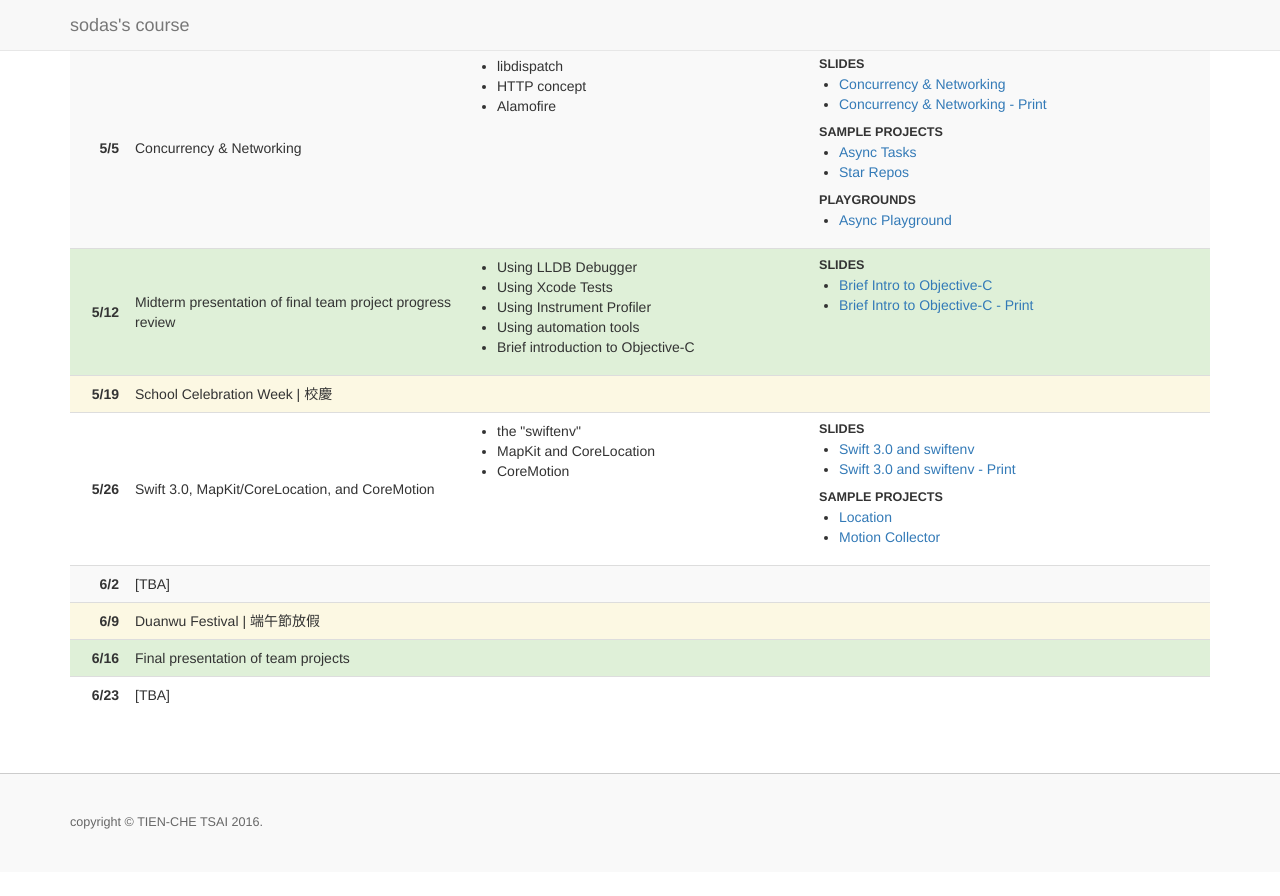
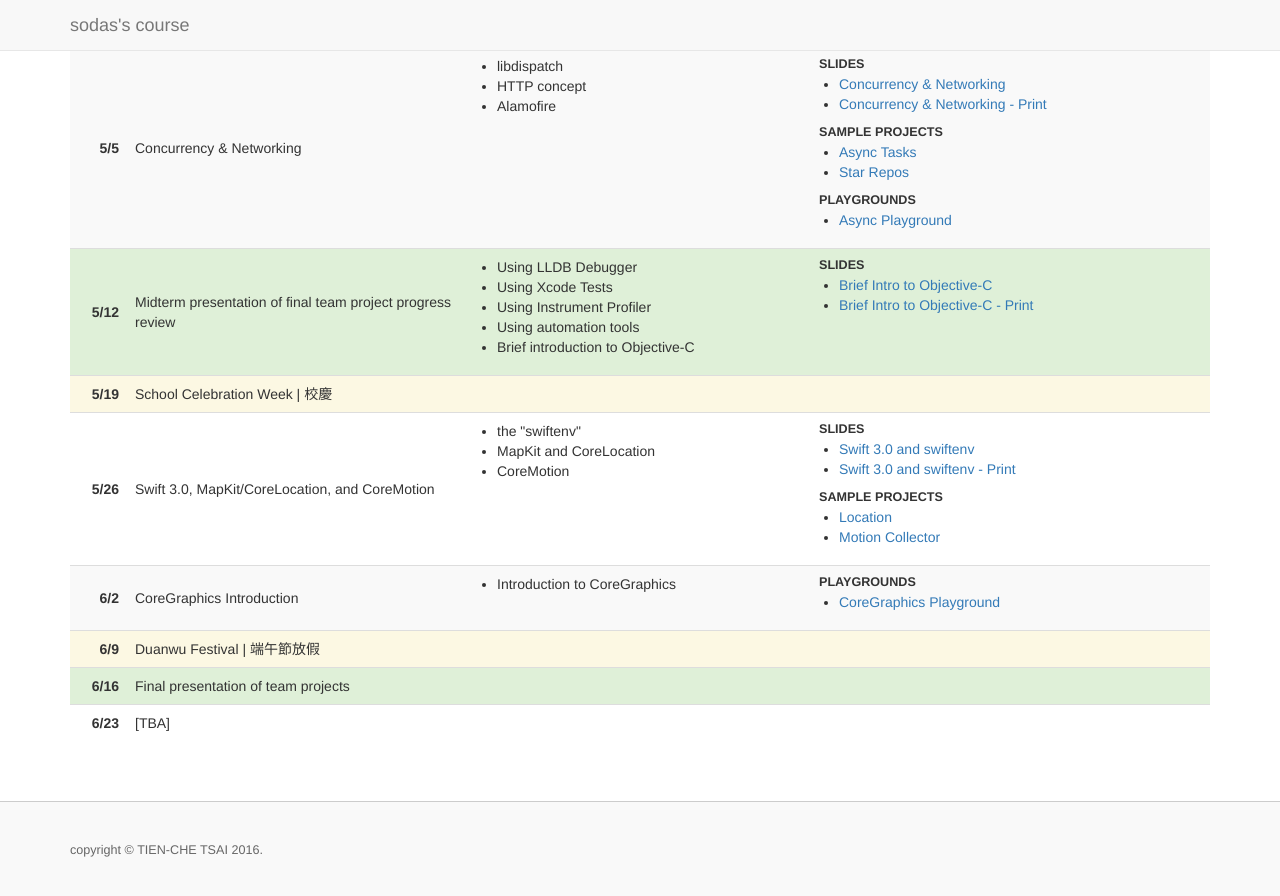
Before and after one commit to sodascourse/sodascourse.github.io, a Jekyll site: the page built from index.html, in a window 1280 px wide and 900 px high, scrolled down 2626 px. Shown: the top 896 px of the window. Built offline with Jekyll 4.4.1, drawn with Linux system fonts in a browser that asks for light colours; before the commit the page ends 3498 px from its top, so only the background shows below that.

Commit message:
Add content

```diff
--- a/_data/spring-16-classes.yaml
+++ b/_data/spring-16-classes.yaml
@@ -284,6 +284,13 @@
         link: https://github.com/sodascourse/motion-collector
 
 - date: 6/2
+  title: CoreGraphics Introduction
+  topics:
+    - Introduction to CoreGraphics
+  resources:
+    playgrounds:
+      - name: CoreGraphics Playground
+        link: https://github.com/sodascourse/coregraphics-playground
 
 - date: 6/9
   row-class: warning
```
